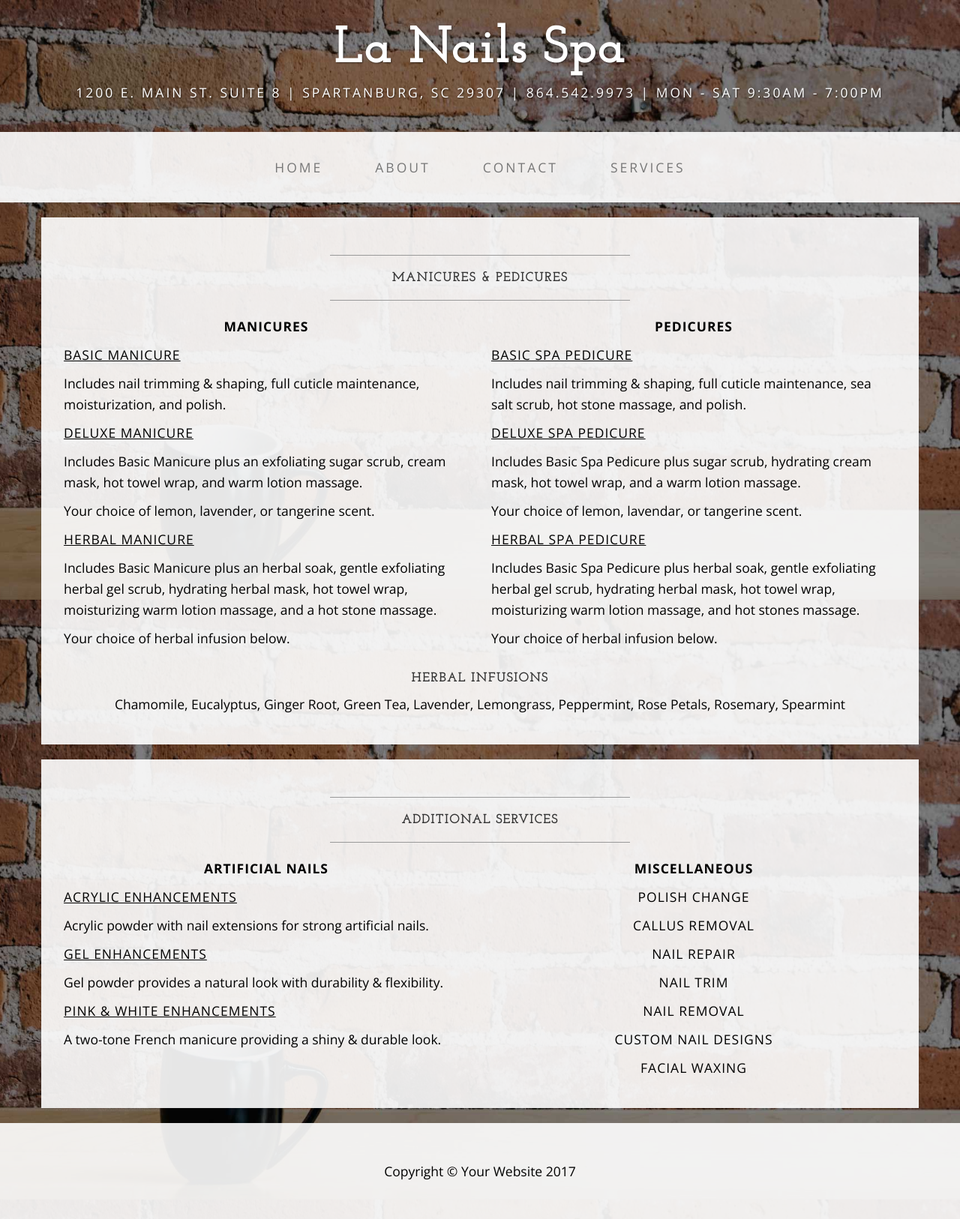
After one commit to tdhuynh/la-nails-spa, a Django app: page /services in a window 1280 px wide. The commit adds this page. Shown: the whole page at 75% size. Run offline with Django 3.2, Linux system fonts and the light colour scheme; some libraries are stand-ins or nearby versions.

Commit message:
managing content

```diff
--- a/la_nails_spa/urls.py
+++ b/la_nails_spa/urls.py
@@ -3,11 +3,12 @@ from django.contrib import admin
 from django.conf import settings
 from django.conf.urls.static import static
 
-from main.views import IndexView, AboutView, ContactView
+from main.views import IndexView, AboutView, ContactView, ServicesView
 
 urlpatterns = [
     url(r'^admin/', admin.site.urls),
     url(r'^$', IndexView.as_view(), name='index_view'),
     url(r'^about$', AboutView.as_view(), name='about_view'),
-    url(r'^contact$', ContactView.as_view(), name='contact_view')
+    url(r'^contact$', ContactView.as_view(), name='contact_view'),
+    url(r'^services$', ServicesView.as_view(), name='services_view')
 ]
--- a/main/views.py
+++ b/main/views.py
@@ -12,3 +12,7 @@ class AboutView(TemplateView):
 
 class ContactView(TemplateView):
     template_name = 'contact.html'
+
+
+class ServicesView(TemplateView):
+    template_name = 'services.html'
--- a/templates/base.html
+++ b/templates/base.html
@@ -63,6 +63,9 @@
                     <li>
                         <a href="{% url 'contact_view' %}">Contact</a>
                     </li>
+                    <li>
+                        <a href="{% url 'services_view' %}">Services</a>
+                    </li>
                 </ul>
             </div>
             <!-- /.navbar-collapse -->
--- /dev/null
+++ b/templates/services.html
@@ -0,0 +1,73 @@
+{% extends 'base.html' %}
+
+{% block content %}
+<div class="container">
+
+    <div class="row">
+        <div class="box">
+            <div class="col-lg-12">
+                <hr>
+                <h2 class="intro-text text-center">
+                    <strong>Manicures & Pedicures</strong>
+                </h2>
+                <hr>
+            </div>
+            <div class="col-md-6">
+                <p class="intro-text text-center"><strong>Manicures</strong></p>
+                <p class="intro-text text-left"><u>Basic Manicure</u></p>
+                <p>Includes nail trimming & shaping, full cuticle maintenance, moisturization, and polish.</p>
+                <p class="intro-text text-left"><u>Deluxe Manicure</u></p>
+                <p>Includes Basic Manicure plus an exfoliating sugar scrub, cream mask, hot towel wrap, and warm lotion massage.</p>
+                <p>Your choice of lemon, lavender, or tangerine scent.</p>
+                <p class="intro-text text-left"><u>Herbal Manicure</u></p>
+                <p>Includes Basic Manicure plus an herbal soak, gentle exfoliating herbal gel scrub, hydrating herbal mask, hot towel wrap, moisturizing warm lotion massage, and a hot stone massage.</p>
+                <p>Your choice of herbal infusion below.</p>
+            </div>
+            <div class="col-md-6">
+                <p class="intro-text text-center"><strong>Pedicures</strong></p>
+                <p class="intro-text text-left"><u>Basic Spa Pedicure</u></p>
+                <p>Includes nail trimming & shaping, full cuticle maintenance, sea salt scrub, hot stone massage, and polish.</p>
+                <p class="intro-text text-left"><u>Deluxe Spa Pedicure</u></p>
+                <p>Includes Basic Spa Pedicure plus sugar scrub, hydrating cream mask, hot towel wrap, and a warm lotion massage.</p>
+                <p>Your choice of lemon, lavendar, or tangerine scent.</p>
+                <p class="intro-text text-left"><u>Herbal Spa Pedicure</u></p>
+                <p>Includes Basic Spa Pedicure plus herbal soak, gentle exfoliating herbal gel scrub, hydrating herbal mask, hot towel wrap, moisturizing warm lotion massage, and hot stones massage.</p>
+                <p>Your choice of herbal infusion below.</p>
+            </div>
+            <div class="col-lg-12">
+              <h2 class="intro-text text-center"><strong>Herbal Infusions</strong></h2>
+              <p class="text-center">Chamomile, Eucalyptus, Ginger Root, Green Tea, Lavender, Lemongrass, Peppermint, Rose Petals, Rosemary, Spearmint</p>
+            </div>
+            <div class="clearfix"></div>
+        </div>
+    </div>
+    <div class="row">
+        <div class="box">
+          <div class="col-lg-12">
+            <hr>
+            <h2 class="intro-text text-center"><strong>Additional Services</strong></h2>
+            <hr>
+          </div>
+          <div class="col-md-6">
+            <p class="intro-text text-center"><strong>Artificial Nails</strong></p>
+            <p class="intro-text text-left"><u>Acrylic Enhancements</u></p>
+            <p>Acrylic powder with nail extensions for strong artificial nails.</p>
+            <p class="intro-text text-left"><u>Gel Enhancements</u></p>
+            <p>Gel powder provides a natural look with durability & flexibility.</p>
+            <p class="intro-text text-left"><u>Pink & White Enhancements</u></p>
+            <p>A two-tone French manicure providing a shiny & durable look.</p>
+          </div>
+          <div class="col-md-6">
+            <p class="intro-text text-center"><strong>Miscellaneous</strong></p>
+            <p class="intro-text text-center">Polish Change</p>
+            <p class="intro-text text-center">Callus Removal</p>
+            <p class="intro-text text-center">Nail Repair</p>
+            <p class="intro-text text-center">Nail Trim</p>
+            <p class="intro-text text-center">Nail Removal</p>
+            <p class="intro-text text-center">Custom Nail Designs</p>
+            <p class="intro-text text-center">Facial Waxing</p>
+          </div>
+        </div>
+    </div>
+</div>
+{% endblock %}
```
